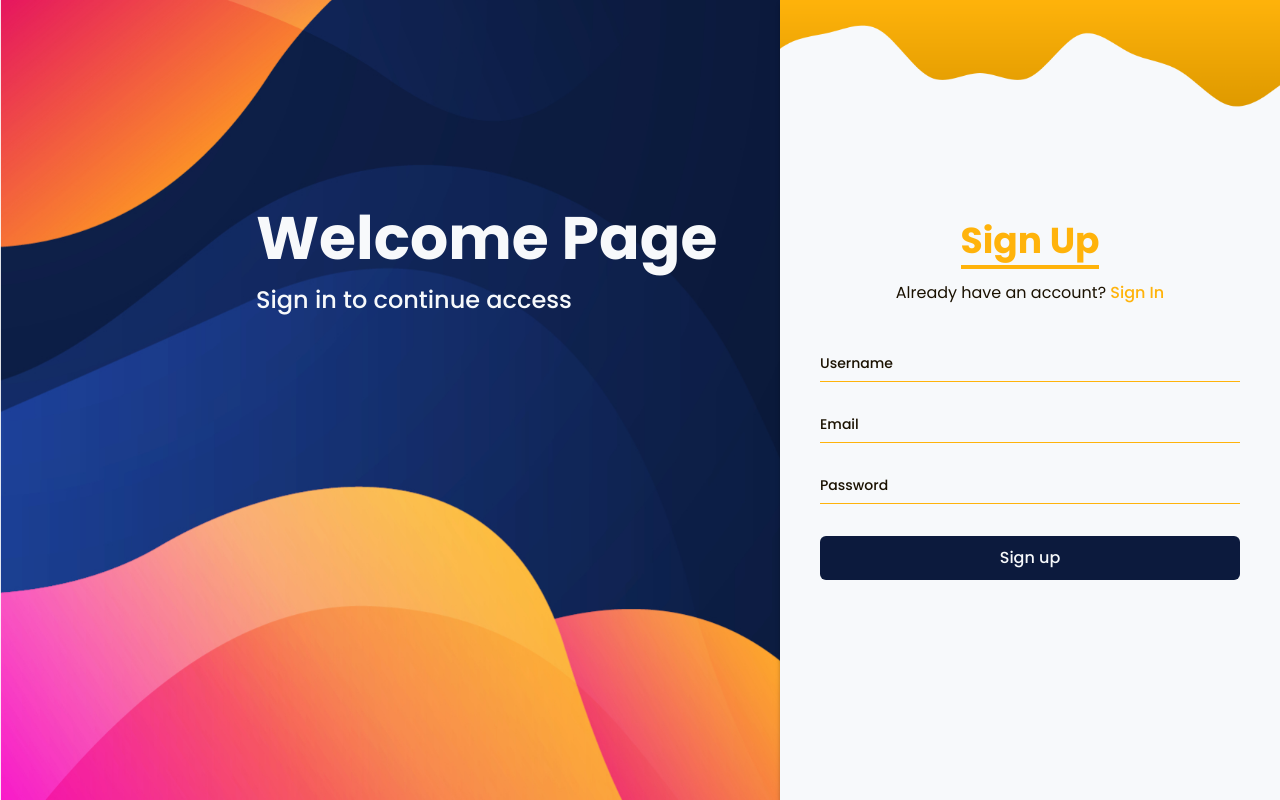
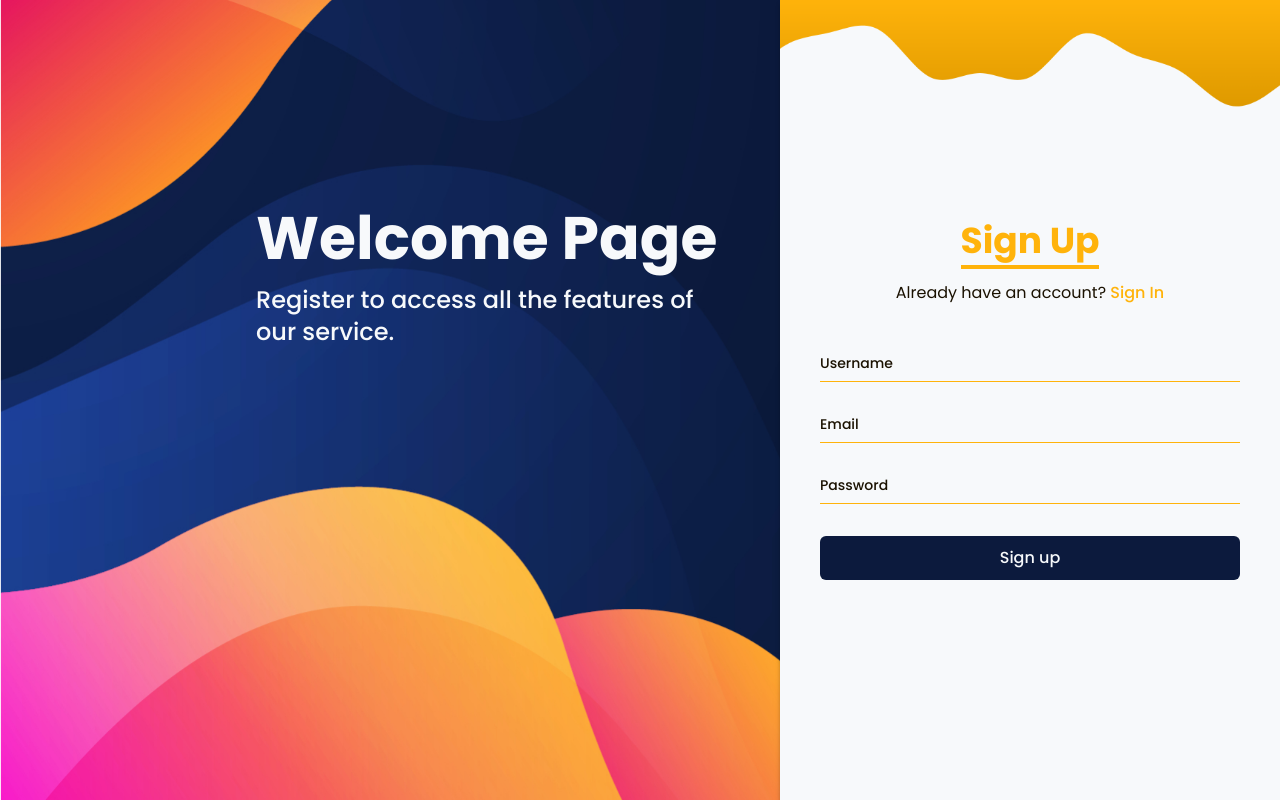
Before and after one commit to Prajin-Ranjit/login, a React (Vite) app: page / in a window 1280 px wide. Both pictures are taken after a click on the button "Sign Up". Built offline with nearby package versions, Linux system fonts and the light colour scheme.

Commit message:
added transition effects

```diff
--- a/src/app/login-page/LoginPage.jsx
+++ b/src/app/login-page/LoginPage.jsx
@@ -9,13 +9,24 @@ const LoginPage = () => {
     <section className="h-screen bg-bg_shapes bg-cover w-full relative flex justify-end overflow-hidden">
       <div className="flex flex-col gap-4 absolute top-52 left-[20%]">
         <h1 className="text-6xl font-bold text-background">Welcome Page</h1>
-        <span className="text-2xl font-medium text-background">
-          Sign in to continue access
-        </span>
+        <div className="relative">
+          <span className={`absolute text-2xl font-medium text-background transition-all duration-700 ease-linear ${registrationState ? 'opacity-0 translate-y-full' : 'delay-300 opacity-100 translate-y-0'}`}>
+            Sign in to continue access
+          </span>
+          <span className={`absolute text-2xl font-medium text-background transition-all duration-700 ease-linear ${registrationState ? 'delay-300 opacity-100 translate-y-0' : 'opacity-0 translate-y-full'}`}>
+            Register to access all the features of our service.
+          </span>
+        </div>
       </div>
       <section className="w-[500px] h-full bg-bg_wave bg-no-repeat bg-contain bg-background shadow-nav text-text relative">
-        <SignIn registrationState={registrationState} setRegistrationState={setRegistrationState}/>
-        <Registration registrationState={registrationState} setRegistrationState={setRegistrationState}/>
+        <SignIn
+          registrationState={registrationState}
+          setRegistrationState={setRegistrationState}
+        />
+        <Registration
+          registrationState={registrationState}
+          setRegistrationState={setRegistrationState}
+        />
       </section>
     </section>
   );
--- a/src/components/ui/forms/Checkbox.jsx
+++ b/src/components/ui/forms/Checkbox.jsx
@@ -21,7 +21,7 @@ const Checkbox = ({label, className, id}) => {
       </CheckboxPrimitive.Root>
       <label
         htmlFor={id}
-        className="text-sm font-normal leading-none peer-disabled:cursor-not-allowed peer-disabled:opacity-70 text-text"
+        className="text-sm font-normal leading-none peer-disabled:cursor-not-allowed peer-disabled:opacity-70 text-text hover:cursor-pointer select-none"
       >
         {label}
       </label>
```
